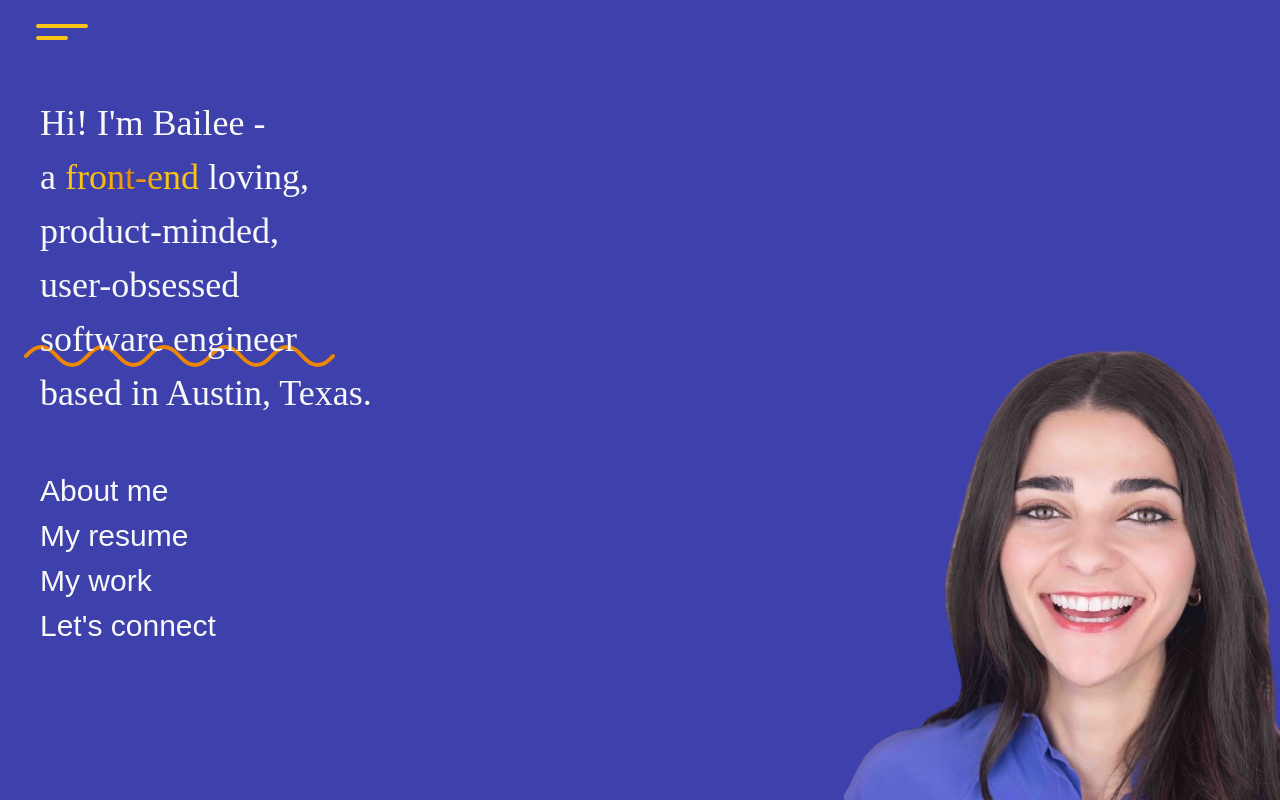
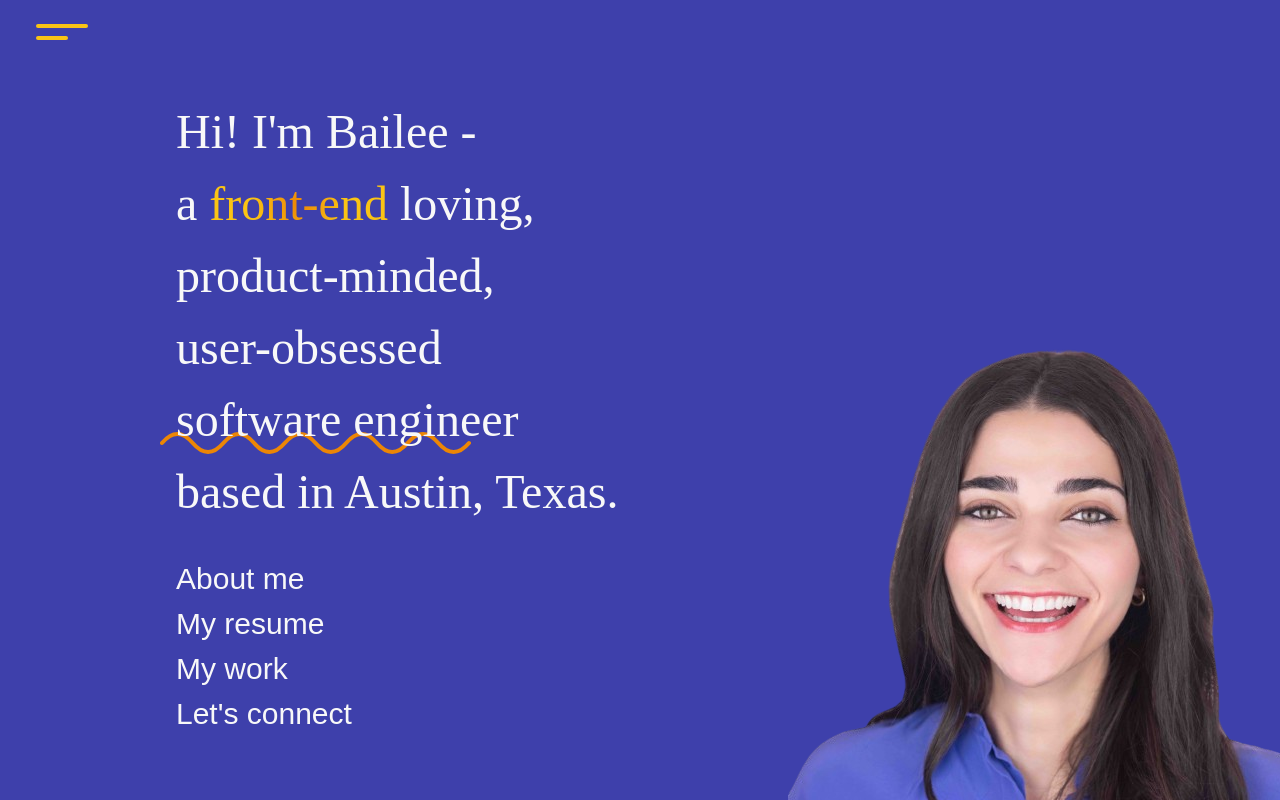
Before and after one commit to baileedastugue/portfolio_v3, a React (Vite) app: page / in a window 1280 px wide. Built offline with nearby package versions, Linux system fonts and the light colour scheme.

Commit message:
bailee/landing: layout adjustments for tablet

```diff
--- a/src/components/DisplayText/index.tsx
+++ b/src/components/DisplayText/index.tsx
@@ -9,7 +9,7 @@ const DisplayText = ({
 	topRightText = '',
 }: DisplayTextProps) => {
 	return (
-		<div className='absolute left-0 top-0 hidden h-screen w-screen overflow-hidden text-dark md:block dark:text-light'>
+		<div className='absolute left-0 top-0 z-10 hidden h-screen w-screen overflow-hidden text-dark md:block dark:text-light'>
 			<InnerText text={bottomLeftText} textPosition='bottomLeft' />
 			<InnerText text={topRightText} textPosition='topRight' />
 		</div>
--- a/src/components/Layout/index.tsx
+++ b/src/components/Layout/index.tsx
@@ -9,7 +9,7 @@ const Layout = ({ children }: LayoutProps) => {
 	return (
 		<div className='relative h-full overflow-clip bg-light dark:bg-purple'>
 			<DisplayText bottomLeftText='Bailee' topRightText='Dastugue' />
-			<div className='h-full p-6 pt-16 md:pt-12'>{children}</div>
+			<div className='h-full px-6 pt-16 md:px-28 md:pt-12'>{children}</div>
 		</div>
 	);
 };
--- a/src/routes/Landing/BigFace/index.tsx
+++ b/src/routes/Landing/BigFace/index.tsx
@@ -3,7 +3,7 @@ import MyFace from '../../../assets/MyFace.png';
 const BigFace = () => {
 	return (
 		<img
-			className='absolute -bottom-11 -right-16 w-10/12 sm:w-auto'
+			className='absolute -bottom-11 -right-16 w-10/12 sm:w-auto md:-right-2'
 			alt='Bailee Dastugue; woman with brown hair smiling and wearing a purple shirt.'
 			src={MyFace}
 		/>
--- a/src/routes/Landing/Description/index.tsx
+++ b/src/routes/Landing/Description/index.tsx
@@ -3,7 +3,7 @@ import Squiggle from './Squiggle';
 
 const Description = () => {
 	return (
-		<p className='relative z-20 pt-12 font-serif text-3xl leading-snug text-light sm:text-4xl sm:leading-normal'>
+		<p className='relative z-20 pt-12 font-serif text-3xl leading-snug text-light sm:text-4xl sm:leading-normal md:text-5xl md:leading-normal'>
 			Hi! I&apos;m Bailee - <br />a <GradientText>front-end</GradientText>{' '}
 			loving, <br />
 			product-minded, <br />
--- a/src/routes/Landing/QuickLinks/index.tsx
+++ b/src/routes/Landing/QuickLinks/index.tsx
@@ -4,13 +4,13 @@ import { useMatch, useResolvedPath } from 'react-router-dom';
 
 const QuickLinks = () => {
 	return (
-		<ul className='sm:mb-32'>
+		<ul className='sm:mb-32 md:mb-16 '>
 			{navItems.map(item => {
 				const resolved = useResolvedPath(item.to);
 				const match = useMatch({ path: resolved.pathname, end: true });
 				return (
 					!match && (
-						<li>
+						<li key={item.title}>
 							<ClickHandlerLink
 								key={item.title}
 								to={item.to}
--- a/src/routes/Landing/index.tsx
+++ b/src/routes/Landing/index.tsx
@@ -4,7 +4,7 @@ import QuickLinks from './QuickLinks';
 
 const Landing = () => {
 	return (
-		<div className='-mt-12 ml-4 flex h-full flex-col justify-between sm:mt-0'>
+		<div className='-mt-12 ml-4 flex h-full flex-col justify-between sm:mt-0 md:ml-16'>
 			<Description />
 			<QuickLinks />
 			<BigFace />
```
